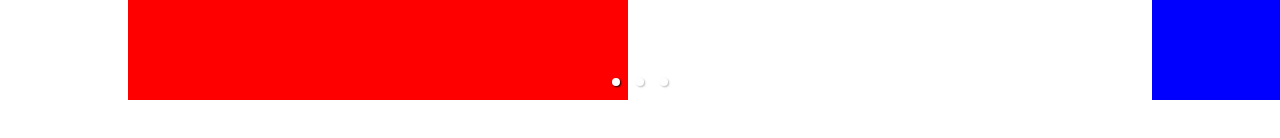
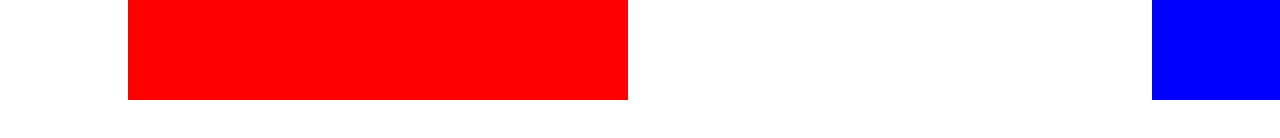
Before and after one commit to CamBrown101/TestGraphQLClient, a React (Create React App) app: page / in a window 1280 px wide. Shown: the part 482-620 px from the top of the page. Built offline with nearby package versions, Linux system fonts and the light colour scheme.

Commit message:
Remove indicators

```diff
--- a/src/components/CarouselTest.tsx
+++ b/src/components/CarouselTest.tsx
@@ -9,7 +9,8 @@
       interval={2000}
       autoPlay={true}
       centerMode={true}
-      infiniteLoop={true}>
+      infiniteLoop={true}
+      showIndicators={false}>
       <div className="one"></div>
       <div className="two"></div>
       <div className="three"></div>
```
